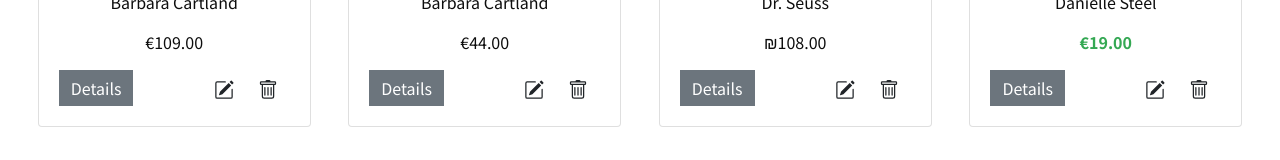
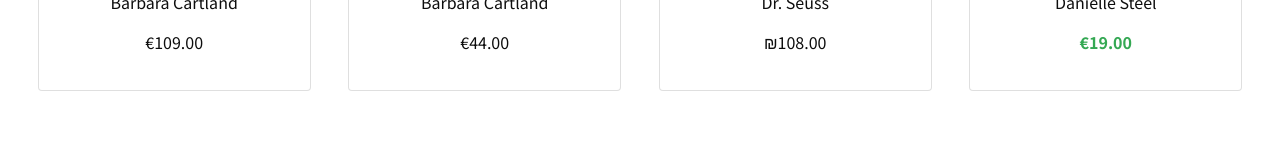
Before and after one commit to anickalerner/black-books, a Vue app: page /#/ in a window 1280 px wide. Shown: the part 971-1131 px from the top of the page. Built offline with nearby package versions, Linux system fonts and the light colour scheme.

Commit message:
Hide book preview buttons in Home page

```diff
--- a/src/cmps/BookPreview.vue
+++ b/src/cmps/BookPreview.vue
@@ -14,7 +14,7 @@
         <book-authors :authors="book.authors" />
         <book-price :price="book.listPrice" />
       </div>
-      <div class="flex space-between">
+      <div class="footer flex space-between">
         <b-button @click="$router.push(`/book/${book.id}`)">Details</b-button>
         <div>
           <b-button
--- a/src/views/Home.vue
+++ b/src/views/Home.vue
@@ -47,6 +47,9 @@ export default {
     justify-content:space-evenly;
     .book-card{
       max-width: 22%;
+      .footer{
+        display: none;
+      }
     }
   }
 }
```
